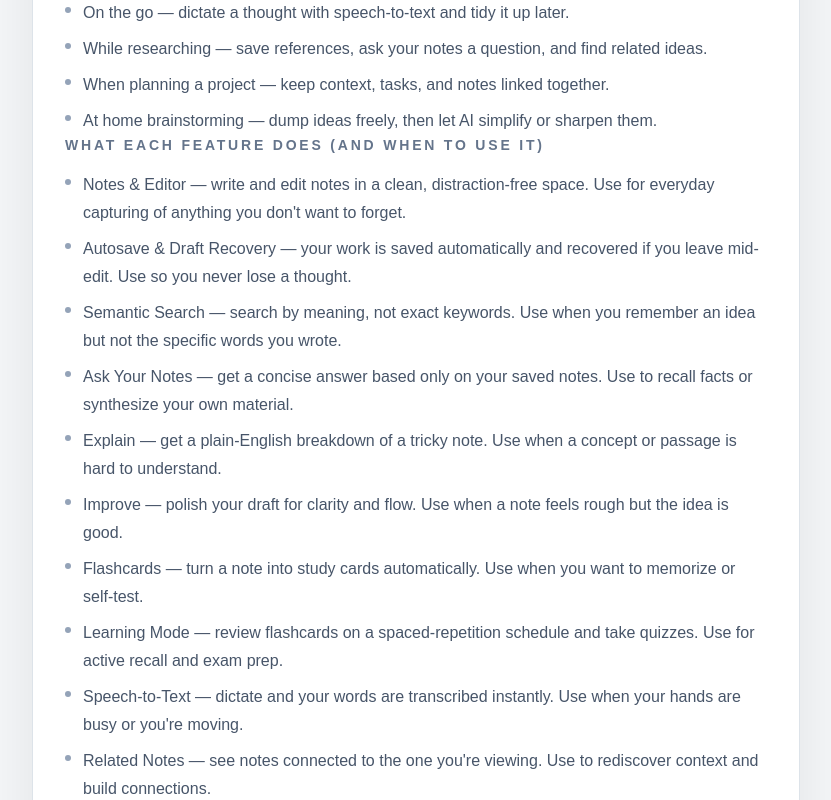
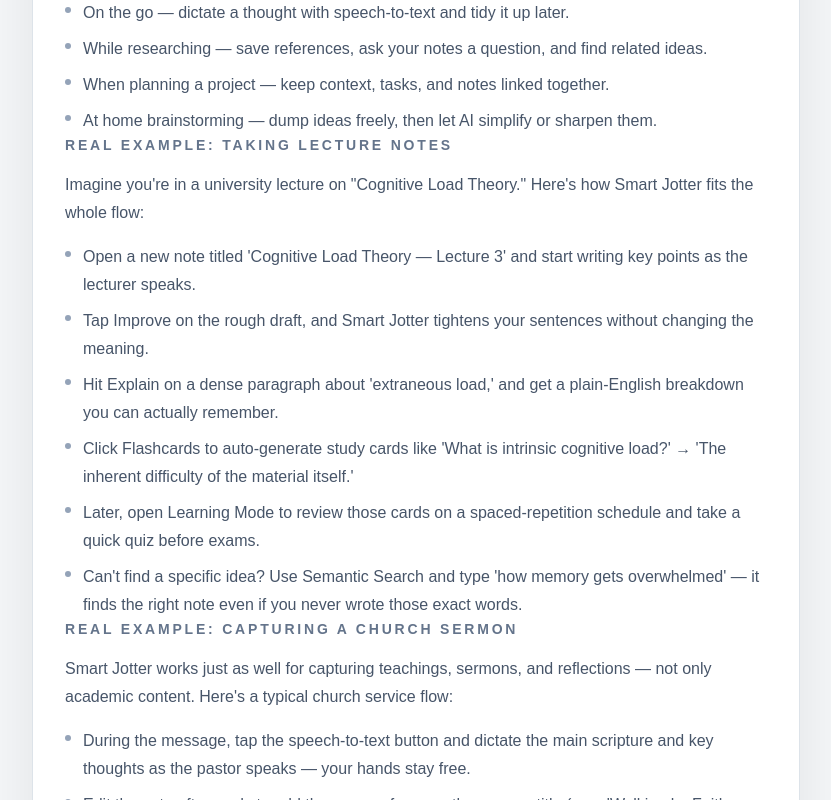
Before and after one commit to Zeph-cmd/smart-jotter, a Next.js app in the folder frontend/: page /features in a window 1280 px wide. Shown: the part 600-1400 px from the top of the page, without its empty margins (224-1055 px from the left). Built offline with nearby package versions, Linux system fonts and the light colour scheme; no server answers.

Commit message:
feat(ui): surface Features page in header, add lecture/church examples, add visible Edit button

```diff
--- a/frontend/app/features/page.tsx
+++ b/frontend/app/features/page.tsx
@@ -30,6 +30,39 @@
           "While researching — save references, ask your notes a question, and find related ideas.",
           "When planning a project — keep context, tasks, and notes linked together.",
           "At home brainstorming — dump ideas freely, then let AI simplify or sharpen them."
+        ]}
+      />
+
+      <PageSectionHeading>Real example: taking lecture notes</PageSectionHeading>
+      <PageParagraph>
+        Imagine you're in a university lecture on "Cognitive Load Theory."
+        Here's how Smart Jotter fits the whole flow:
+      </PageParagraph>
+      <PageList
+        items={[
+          "Open a new note titled 'Cognitive Load Theory — Lecture 3' and start writing key points as the lecturer speaks.",
+          "Tap Improve on the rough draft, and Smart Jotter tightens your sentences without changing the meaning.",
+          "Hit Explain on a dense paragraph about 'extraneous load,' and get a plain-English breakdown you can actually remember.",
+          "Click Flashcards to auto-generate study cards like 'What is intrinsic cognitive load?' → 'The inherent difficulty of the material itself.'",
+          "Later, open Learning Mode to review those cards on a spaced-repetition schedule and take a quick quiz before exams.",
+          "Can't find a specific idea? Use Semantic Search and type 'how memory gets overwhelmed' — it finds the right note even if you never wrote those exact words."
+        ]}
+      />
+
+      <PageSectionHeading>Real example: capturing a church sermon</PageSectionHeading>
+      <PageParagraph>
+        Smart Jotter works just as well for capturing teachings, sermons, and
+        reflections — not only academic content. Here's a typical church
+        service flow:
+      </PageParagraph>
+      <PageList
+        items={[
+          "During the message, tap the speech-to-text button and dictate the main scripture and key thoughts as the pastor speaks — your hands stay free.",
+          "Edit the note afterwards to add the verse reference, the sermon title (e.g., 'Walking by Faith — Romans 4'), and any personal reflection.",
+          "Use Improve to clean up the dictated text into clean, readable notes you can share with your study group.",
+          "Use Explain to get a simple breakdown of a harder passage or theological concept.",
+          "Generate Flashcards from the sermon to memorize key verses and definitions — perfect for weekly Bible study review.",
+          "Ask Your Notes a question like 'What did the pastor say about Abraham's faith?' and get an answer drawn only from your saved notes."
         ]}
       />
 
--- a/frontend/app/layout.tsx
+++ b/frontend/app/layout.tsx
@@ -49,6 +49,12 @@
                     Smart Jotter
                   </Link>
                   <Link
+                    href="/features"
+                    className="text-sm font-medium text-slate-600 transition hover:text-ink dark:text-slate-300 dark:hover:text-white"
+                  >
+                    Features
+                  </Link>
+                  <Link
                     href="/usage"
                     className="text-sm font-medium text-slate-600 transition hover:text-ink dark:text-slate-300 dark:hover:text-white"
                   >
--- a/frontend/components/editor/note-editor-page.tsx
+++ b/frontend/components/editor/note-editor-page.tsx
@@ -418,6 +418,20 @@
             >
               Back to notes
             </Link>
+            <a
+              href="#note-editor"
+              className="inline-flex items-center gap-1.5 rounded-full bg-accent px-4 py-2 text-sm font-medium text-white transition hover:bg-blue-700 dark:hover:bg-blue-500"
+            >
+              <svg
+                aria-hidden="true"
+                viewBox="0 0 16 16"
+                className="h-3.5 w-3.5"
+                fill="currentColor"
+              >
+                <path d="M11.013 1.427a1.75 1.75 0 0 1 2.474 0l1.086 1.086a1.75 1.75 0 0 1 0 2.474l-8.61 8.61c-.21.21-.47.364-.756.445l-3.251.93a.75.75 0 0 1-.927-.928l.929-3.25c.081-.286.235-.547.445-.758l8.61-8.61Z" />
+              </svg>
+              Edit note
+            </a>
             <Link
               href={`/learning/${noteId}`}
               className="inline-flex rounded-full bg-ink px-4 py-2 text-sm font-medium text-white transition hover:bg-slate-800 dark:bg-slate-100 dark:text-slate-900 dark:hover:bg-white"
--- a/frontend/components/editor/note-editor.tsx
+++ b/frontend/components/editor/note-editor.tsx
@@ -58,7 +58,10 @@
   }, [content]);
 
   return (
-    <section className="rounded-[28px] border border-line bg-white p-5 shadow-jotter dark:bg-slate-900">
+    <section
+      id="note-editor"
+      className="scroll-mt-24 rounded-[28px] border border-line bg-white p-5 shadow-jotter dark:bg-slate-900"
+    >
       <div className="flex flex-col gap-4">
         <div className="space-y-2">
           <label className="text-sm font-medium text-slate-700 dark:text-slate-200" htmlFor="editor-title">
--- a/frontend/components/note-list.tsx
+++ b/frontend/components/note-list.tsx
@@ -53,6 +53,19 @@
           <p className="mt-4 whitespace-pre-wrap text-sm leading-7 text-slate-600 dark:text-slate-300">
             {renderHighlightedText(note.content || "No content yet.", highlightQuery)}
           </p>
+          <div className="mt-4 flex items-center justify-end">
+            <span className="inline-flex items-center gap-1 rounded-full bg-accent/10 px-3 py-1.5 text-xs font-semibold text-accent dark:bg-accent/20 dark:text-accent">
+              Edit note
+              <svg
+                aria-hidden="true"
+                viewBox="0 0 16 16"
+                className="h-3 w-3"
+                fill="currentColor"
+              >
+                <path d="M11.013 1.427a1.75 1.75 0 0 1 2.474 0l1.086 1.086a1.75 1.75 0 0 1 0 2.474l-8.61 8.61c-.21.21-.47.364-.756.445l-3.251.93a.75.75 0 0 1-.927-.928l.929-3.25c.081-.286.235-.547.445-.758l8.61-8.61Z" />
+              </svg>
+            </span>
+          </div>
           </article>
         </Link>
       ))}
```
